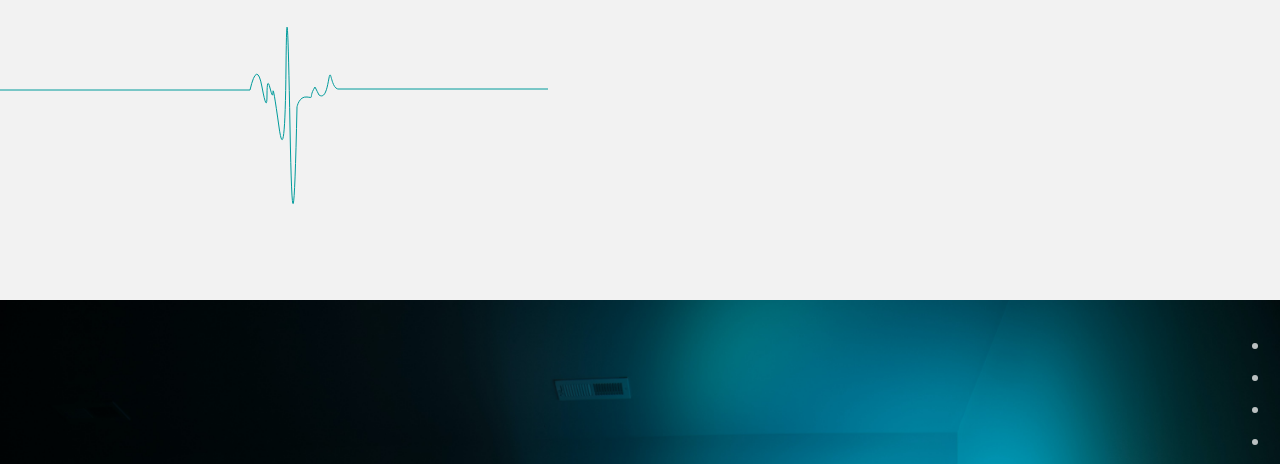
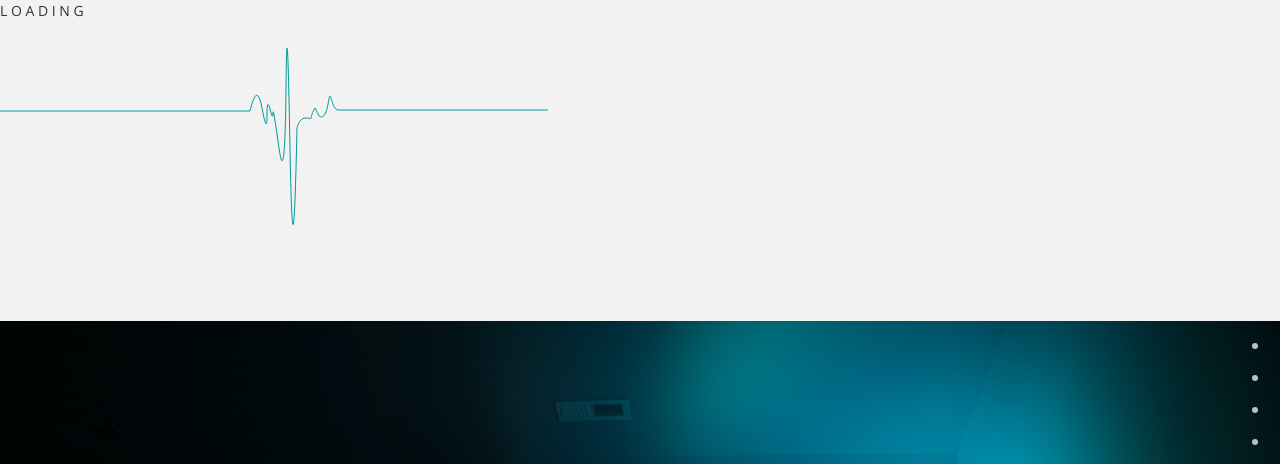
Before and after one commit to userntfnd/cyber-guy, a plain HTML site: page index.html in a window 1280 px wide. Shown: the top 464 px of the page. Drawn offline with nearby package versions, Linux system fonts and the light colour scheme.

Commit message:
Update index.html

```diff
--- a/index.html
+++ b/index.html
@@ -2,7 +2,17 @@
 <html>
     <head>
         <link rel="stylesheet" href="stylesheet.css">
-   <div class="loading">
+  <div class="loading">
+	<div class="loading-text">
+		<span class="loading-text-words">L</span>
+		<span class="loading-text-words">O</span>
+		<span class="loading-text-words">A</span>
+		<span class="loading-text-words">D</span>
+		<span class="loading-text-words">I</span>
+		<span class="loading-text-words">N</span>
+		<span class="loading-text-words">G</span>
+	</div>
+</div>
 
   <svg version="1.2" height="300" width="600" xmlns="http://www.w3.org/2000/svg"
     viewport="0 0 60 60" xmlns:xlink="http://www.w3.org/1999/xlink">
```
